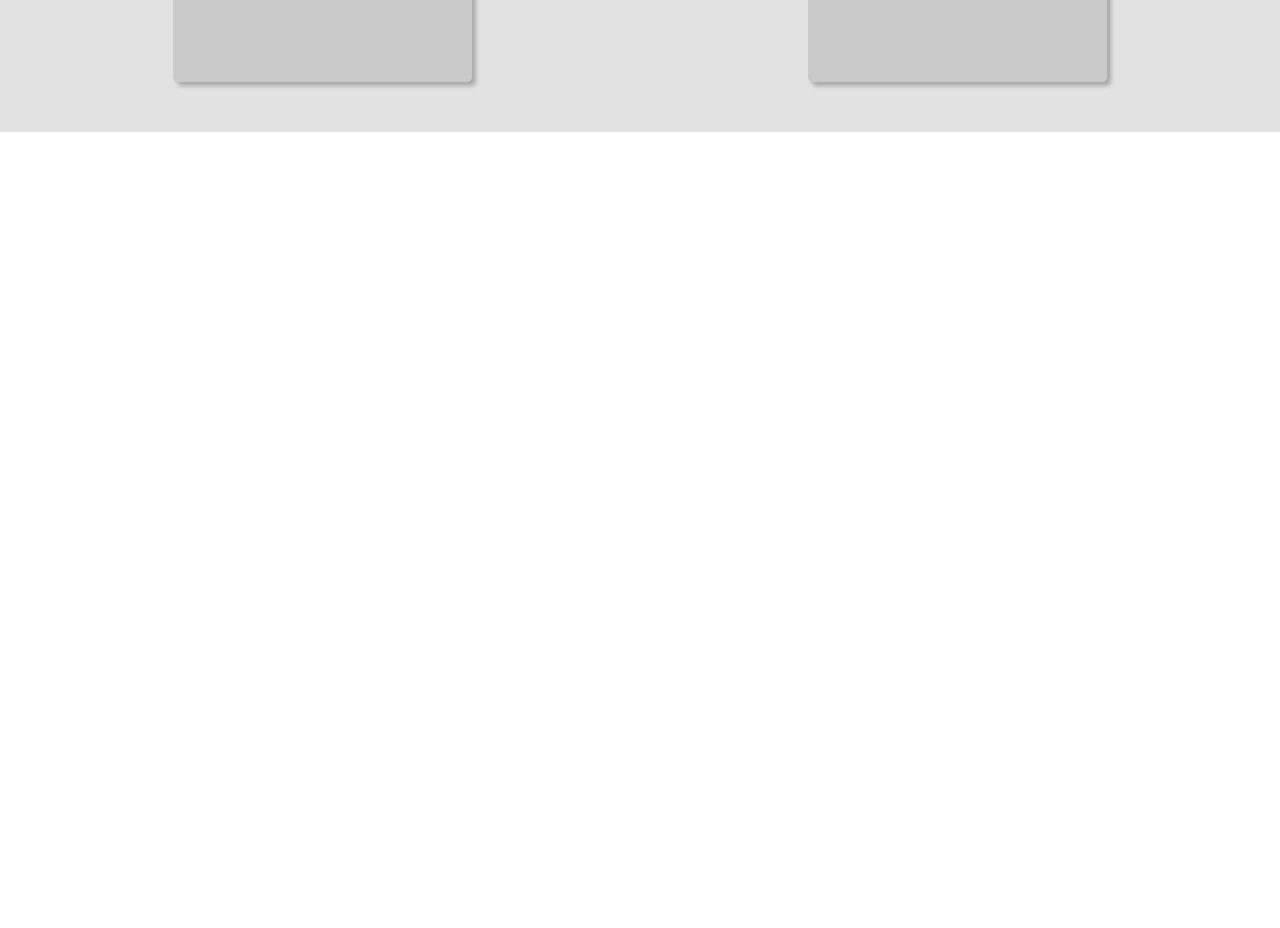
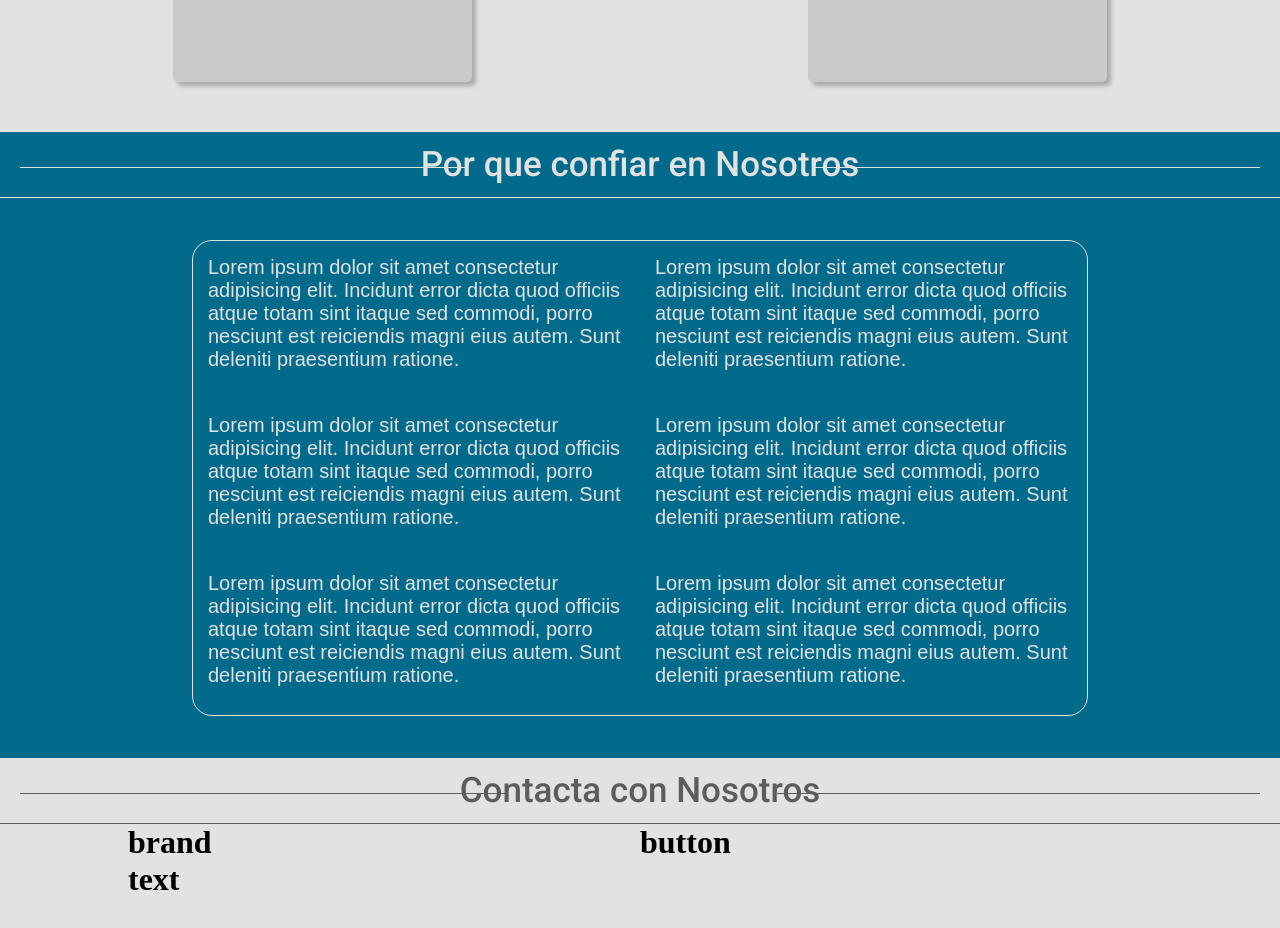
Before and after one commit to Teamsito/Raul-page, a React (Vite) app: page / in a window 1280 px wide. Shown: the part 2400-3328 px from the top of the page. Before the commit the page ends 2532 px from the top, so only its background shows below. Built offline with nearby package versions, Linux system fonts and the light colour scheme; a web font is replaced by a local one.

Commit message:
RP-Change molecules

```diff
--- a/src/App.jsx
+++ b/src/App.jsx
@@ -4,6 +4,8 @@ import Infobar from "./components/screen/Infobar"
 import Banner from './components/screen/Banner';
 import About from "./components/screen/About"
 import Services from './components/screen/Services';
+import InfoService from './components/screen/InfoService'
+import Contact from './components/screen/Contact'
 
 
 function App() {
@@ -15,6 +17,8 @@ function App() {
       <Banner/>
       <About/>
       <Services/>
+      <InfoService/>
+      <Contact/>
     </div>
   )
 }
--- /dev/null
+++ b/src/components/atoms/Title Secundary/style.js
@@ -0,0 +1,37 @@
+import styled from "styled-components";
+import { fonts, theme } from "../../../assets/css/theme";
+
+export const Title = styled.h2`
+  background:${theme.secundary};
+  color: ${theme.primary};
+  text-align: center;
+  display: block;
+  position: relative;
+  font-family: ${fonts.fontTitle2};
+  font-weight: 500;
+  font-size: 35px;
+  line-height: 65px;
+  border-bottom: 1px solid ${theme.primary};
+  z-index: 10;
+  &:before {
+    content: "";
+    border-bottom: 1px solid ${theme.primary};
+    width: 35%;
+    position: absolute;
+    top: 35px;
+    left: 20px;
+  }
+  &:after {
+    content: "";
+    border-bottom: 1px solid ${theme.primary};
+    width: 35%;
+    position: absolute;
+    top: 35px;
+    right: 20px;
+  }
+`;
+
+export const Line = styled.hr`
+  position: absolute;
+  top: 35px;
+`;
--- /dev/null
+++ b/src/components/molecules/ContactSection/index.jsx
@@ -0,0 +1,18 @@
+import React from 'react'
+import {DivStyle, ContentDiv} from './style'
+
+function index() {
+  return (
+    <DivStyle>
+        <ContentDiv>
+            <h1>brand</h1>
+            <h1>text</h1>
+        </ContentDiv>
+        <ContentDiv>
+            <h1>button</h1>
+        </ContentDiv>
+    </DivStyle>
+  )
+}
+
+export default index
--- /dev/null
+++ b/src/components/molecules/ContactSection/style.js
@@ -0,0 +1,14 @@
+import styled from "styled-components";
+import { fonts, theme, viewport } from "../../../assets/css/theme";
+
+export const DivStyle = styled.div`
+  height: 100%;
+  width: 100%;
+  display: flex;
+  justify-content: center;
+`;
+
+export const ContentDiv = styled.div`
+  width: 40%;
+  height: 100%;
+`;
--- /dev/null
+++ b/src/components/molecules/Section/index.jsx
@@ -0,0 +1,29 @@
+import React from "react";
+import { UlStyle, LiText } from "./style";
+
+const index = ({item, item_b , item_c, item_d, item_e, item_f}) => {
+  return (
+      <UlStyle>
+        <LiText>
+          {item}
+        </LiText>
+        <LiText>
+          {item_b}
+        </LiText>
+        <LiText>
+          {item_c}
+        </LiText>
+        <LiText>
+          {item_d}
+        </LiText>
+        <LiText>
+          {item_e}
+        </LiText>
+        <LiText>
+          {item_f}
+        </LiText>
+      </UlStyle>
+  );
+}
+
+export default index;
--- /dev/null
+++ b/src/components/molecules/Section/style.js
@@ -0,0 +1,21 @@
+import styled from "styled-components";
+import { fonts, theme, viewport } from "../../../assets/css/theme";
+
+export const UlStyle = styled.ul`
+  height: 100%;
+  width: 100%;
+  display: grid;
+  grid-template-columns: 1fr 1fr;
+  grid-template-rows: 1fr 1fr 1fr;
+  align-items: start;
+  justify-items: center;
+  align-content: space-evenly;
+  list-style: none;
+`;
+export const LiText = styled.li`
+  max-width: 57ch;
+  font-size: 20px;
+  padding: 15px;
+  color: ${theme.primary};
+  font-family: ${fonts.fontText}
+`;
--- /dev/null
+++ b/src/components/screen/Contact/index.jsx
@@ -0,0 +1,17 @@
+import React from 'react'
+import { Title } from '../../atoms/Title/style'
+import {DivStyle} from './style'
+import Contact from '../../molecules/ContactSection'
+
+function index() {
+  return (
+    <>
+    <Title>Contacta con Nosotros</Title>
+    <DivStyle>
+        <Contact></Contact>
+    </DivStyle>
+    </>
+  )
+}
+
+export default index
--- /dev/null
+++ b/src/components/screen/Contact/style.js
@@ -0,0 +1,8 @@
+import styled from "styled-components";
+import { theme, viewport } from "../../../assets/css/theme";
+
+export const DivStyle = styled.div`
+  height: 70vh;
+  width: 100%;
+  background: ${theme.primary}
+`;
--- /dev/null
+++ b/src/components/screen/InfoService/index.jsx
@@ -0,0 +1,44 @@
+import React from "react";
+import { Title } from "../../atoms/Title Secundary/style";
+import { DivStyle, SectionStyle } from "./style";
+import Section from "../../molecules/Section";
+
+function index() {
+  return (
+    <>
+      <Title> Por que confiar en Nosotros </Title>
+      <DivStyle>
+        <SectionStyle>
+          <Section
+            item="Lorem ipsum dolor sit amet consectetur adipisicing elit. Incidunt
+          error dicta quod officiis atque totam sint itaque sed commodi, porro
+          nesciunt est reiciendis magni eius autem. Sunt deleniti praesentium
+          ratione."
+            item_b="Lorem ipsum dolor sit amet consectetur adipisicing elit. Incidunt
+          error dicta quod officiis atque totam sint itaque sed commodi, porro
+          nesciunt est reiciendis magni eius autem. Sunt deleniti praesentium
+          ratione."
+            item_c="Lorem ipsum dolor sit amet consectetur adipisicing elit. Incidunt
+          error dicta quod officiis atque totam sint itaque sed commodi, porro
+          nesciunt est reiciendis magni eius autem. Sunt deleniti praesentium
+          ratione."
+            item_d="Lorem ipsum dolor sit amet consectetur adipisicing elit. Incidunt
+          error dicta quod officiis atque totam sint itaque sed commodi, porro
+          nesciunt est reiciendis magni eius autem. Sunt deleniti praesentium
+          ratione."
+            item_e="Lorem ipsum dolor sit amet consectetur adipisicing elit. Incidunt
+          error dicta quod officiis atque totam sint itaque sed commodi, porro
+          nesciunt est reiciendis magni eius autem. Sunt deleniti praesentium
+          ratione."
+            item_f="Lorem ipsum dolor sit amet consectetur adipisicing elit. Incidunt
+          error dicta quod officiis atque totam sint itaque sed commodi, porro
+          nesciunt est reiciendis magni eius autem. Sunt deleniti praesentium
+          ratione."
+          />
+        </SectionStyle>
+      </DivStyle>
+    </>
+  );
+}
+
+export default index;
--- /dev/null
+++ b/src/components/screen/InfoService/style.js
@@ -0,0 +1,18 @@
+import styled from "styled-components";
+import { theme, viewport } from "../../../assets/css/theme";
+
+export const DivStyle = styled.div`
+  height: 70vh;
+  width: 100%;
+  display: flex;
+  justify-content: center;
+  align-items: center;
+  background: ${theme.secundary}
+`;
+
+export const SectionStyle = styled.div`
+  height: 85%;
+  width: 70%;
+  border: 1px solid ${theme.primary};
+  border-radius: 20px;
+`;
```
Also changed, not shown: src/components/atoms/Title Secundary/index.jsx (added, +12 -0 lines), src/assets/img/Contact.png (added).
